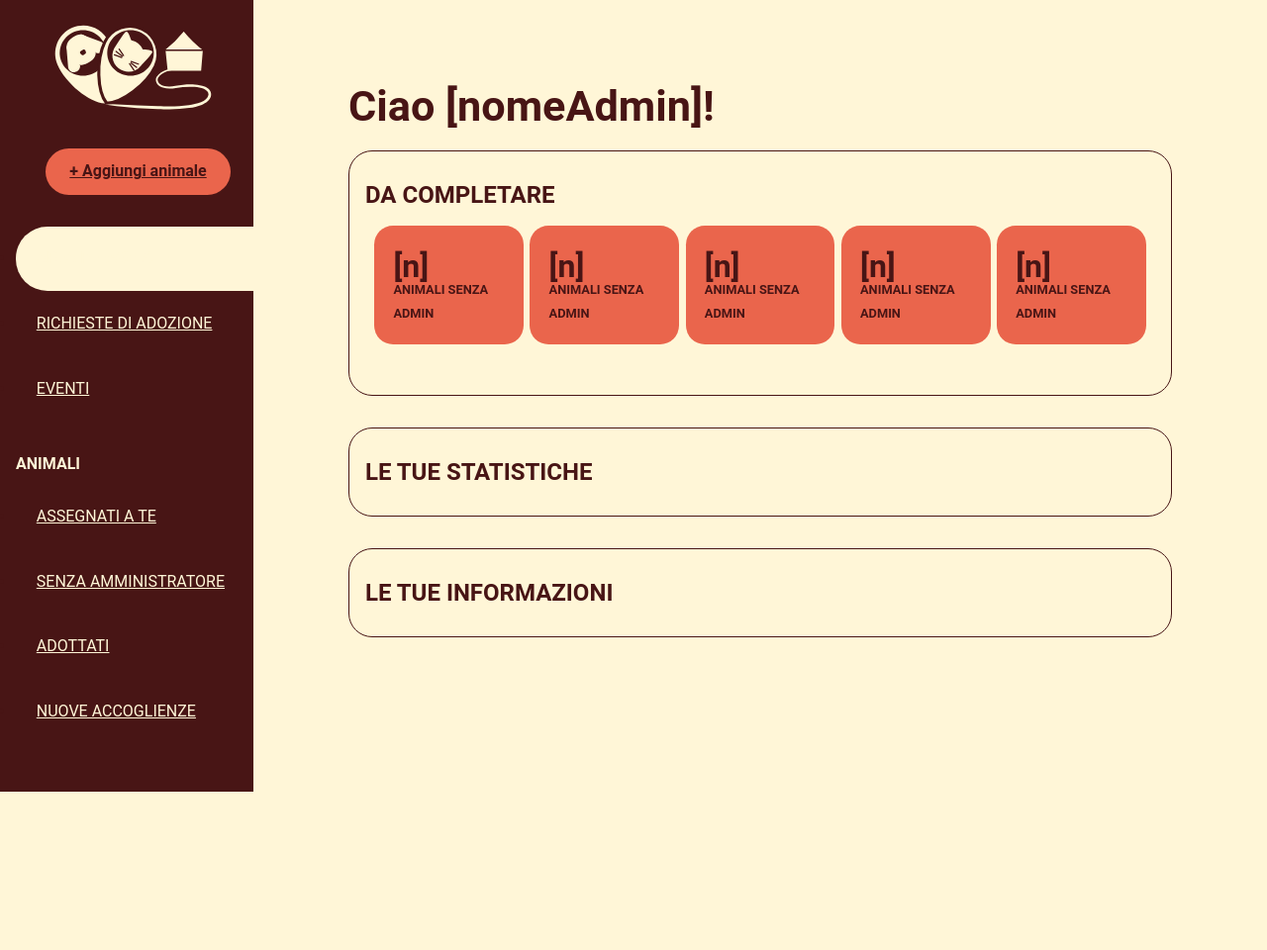
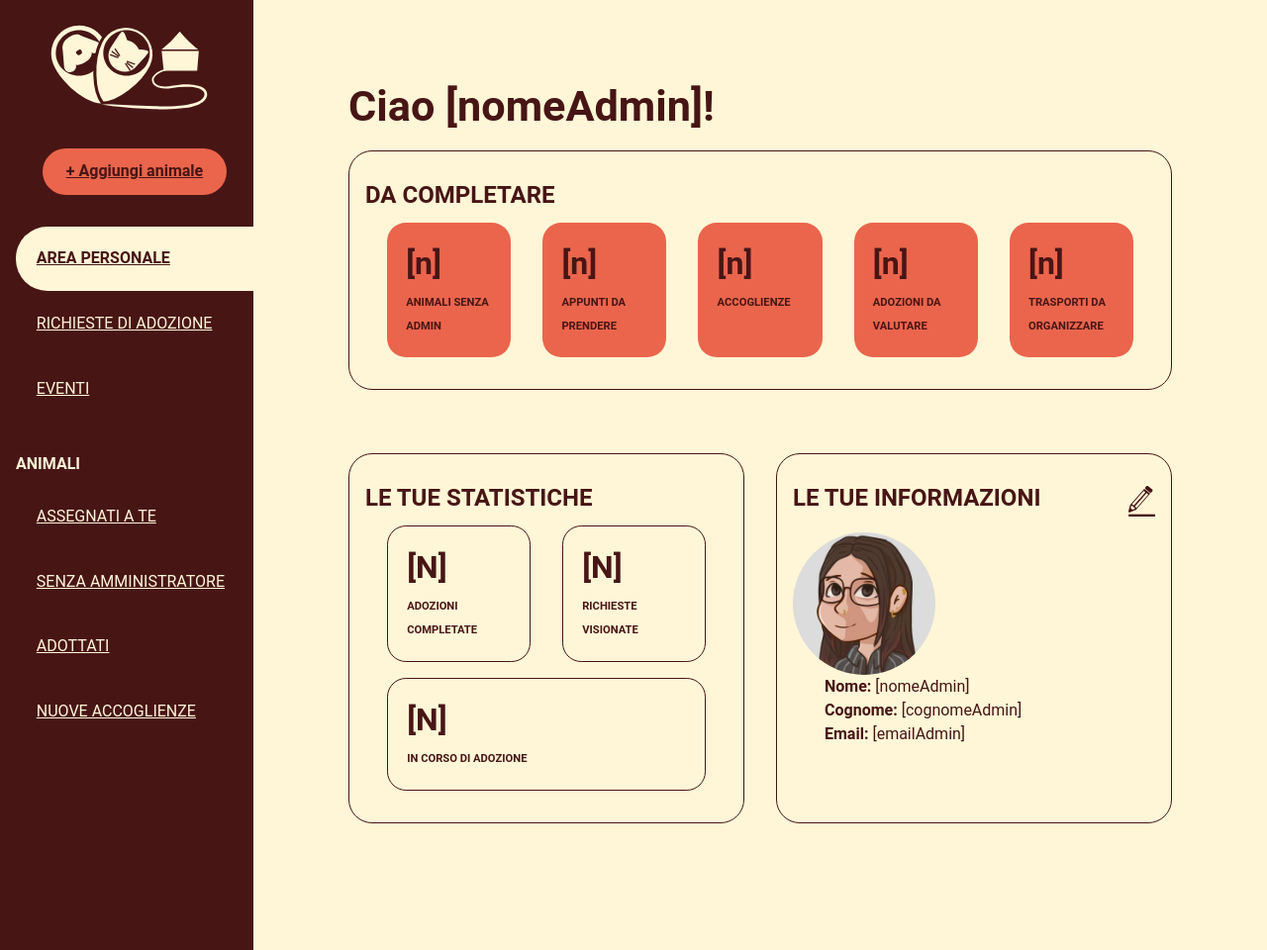
Before and after one commit to AngelaFavaro/PetMatch, a PHP site: page /area-riservata in a window 1280 px wide. Shown: the whole page at 99% size. Before the commit the page ends 800 px from the top, so only its background shows below. Run offline with PHP 8.4, Linux system fonts and the light colour scheme; some web fonts are replaced.

Commit message:
terminata pagina statica (no query php)

```diff
--- a/src/css/style.css
+++ b/src/css/style.css
@@ -1,6 +1,7 @@
 * {
 	padding: 0em;
 	margin: 0em;
+    box-sizing: border-box;
 }
 
 :root{
@@ -21,16 +22,6 @@ a:visited{
     color: var(--visitedcolor);
 }
 
-/* body{
-    max-width: 1200px;
-    max-height: 100%;
-    margin: auto;
-} */
-
-/* body {
-    background-color: var(--bgcolor);
-    color: var(--txtcolor);
-} */
 .container{
     max-width: 1200px;
     /* max-height: 100%; */
@@ -60,9 +51,6 @@ h4{
     font-size: 1.1em;
 }
 
-/* main#content{
-    margin: 10% auto;
-} */
 
 /*==================PULSANTI==================*/
 a.orange-button{
@@ -194,8 +182,10 @@ footer h4 {
 
 
 
-/* ================== =========== AREA RISERVATA ADMIN================== ============*/
+/* ================== =========== PAGINE ADMIN================== ============*/
 
+
+/* ================== AREA RISERVATA ADMIN==================*/
 body#admin-body{
     background-color: var(--footercolor);
 }
@@ -206,53 +196,61 @@ div#admin-area article h2{
 
 div#admin-area{
     padding: 6em;
-    max-width: 1200px;
 }
 
 div#admin-area article {
-  padding:2em 1em;
+  padding:2em 1em 0em 1em;
   border: 1px solid var(--txtcolor);
   border-radius:1.5em;
   margin: 2em 0em;
 }
 
-ul#to-do-list a{
-    text-decoration: none;
-    display: inline-block;
-    /*! text-align: center; */ /*! margin: 2em auto; */
-    width: fit-content;
-    background-color: var(--buttoncolor);
-    color: var(--txtcolor);
-    padding: 1.8em 1.2em 1.2em 1.2em;
-    border-radius: 1.2em;
-    font-weight: 600;
-    transition: background-color 0.4s ease;
-}
-
-
-#to-do-list{
+/* stesso pattern usato per le section del footer*/
+ul#to-do-list, ul#statistics-list {
     margin: 0 -10px;
     display: flex;
     list-style: none;
     flex-wrap: wrap;
     padding: 1em 1em;
 }
-#to-do-list li{
-    padding: 0.2em;
+
+ul#to-do-list li, ul#statistics-list li{
+    display: inline-block;
+    padding: 1.8em 1.2em 1.2em 1.2em;
+    border-radius: 1.2em;
+    font-weight: 600;
+    margin: 0em 1em; /*spazio orizzontale*/
+    margin-bottom: 1em; /*se vanno a capo hanno un po' di spazio*/
     flex: 1 1 100px;
 }
+
+ul#to-do-list li{
+     background-color: var(--buttoncolor);
+}
+
+ul#statistics-list li{
+    border: 1px solid var(--txtcolor);
+}
+#to-do-list a, #statistics-list a{
+   width:100%; /*riempie tutto il li*/
+   color: var(--txtcolor);
+    text-decoration: none;
+}
+
 p.query-type{
-    font-size: 0.8em;
+    font-size: 0.7em;
+    /* margin: 0 1em; */
 }
 p.n-query{
     font-size:2em;
     font-weight: 700;
+    margin-bottom: 0.5em;
 }
 /* ================== MENU ADMIN==================*/
 
 nav#menu-admin {
     float: left;
-    width: 19.3%;
+    width: 20%;
     padding: 1em 0em 1em 1em;
     /* height: 100%; */
     overflow: hidden;
@@ -267,15 +265,15 @@ body#admin-body main {
 
 
 nav#menu-admin img {
+    display: block;
+    margin: 0 auto;
     width: 12em;
-    display: block;
-    margin-left: auto;
-    margin-right: auto;
+    max-width: 100%;
+    height: auto;
 }
 
 
 nav#menu-admin li {
-  /*! margin-bottom: 2em; */
   padding: 1.3em;
 }
 
@@ -284,9 +282,12 @@ nav#menu-admin li#currentLink {
     border-radius: 2em 0em 0em 2em;
     color: var(--txtcolor);
 }
-
+nav#menu-admin li a:visited{
+    color: var(--visitedcolor);
+}
 nav#menu-admin li#currentLink a{
     font-weight: 700;
+    color: var(--txtcolor);
 }
 
 nav#menu-admin span{
@@ -298,10 +299,48 @@ nav#menu-admin ul{
     margin-top:0.5em;
     margin-bottom: 2em;
 }
-/*========================================================
-NAVIGATION HELP
-========================================================
-*/
+
+div#row2{
+    display: flex;
+    flex-wrap: wrap;
+    gap: 2em;
+}
+
+div#row2 article{
+    flex: 1 1 200px;
+}
+#admin-info {
+    display: flex;
+    flex-direction: column; /* Mette la testata SOPRA e le info SOTTO */
+}
+
+.header-info h2{
+    float: left;
+}
+
+.header-info img{
+    float: right;
+}
+
+#info-container {
+    display: flex;
+    flex-wrap: wrap;
+}
+
+.circle-foto {
+    width: 9em;
+    height: 9em;
+    object-fit: cover;
+    clip-path: circle(50%);
+}
+.text-details{
+    margin: auto 2em;
+}
+.header-info, #info-container{
+    margin-bottom: 1em;
+}
+
+/*================NAVIGATION HELP ==================*/
 
 .navigationHelp {
 	position: absolute;
--- a/src/template/main/admin/area-riservata.html
+++ b/src/template/main/admin/area-riservata.html
@@ -1,6 +1,6 @@
 <div id="admin-area">
     <h1>Ciao [nomeAdmin]!</h1> <!--TODO -->
-    <article id="">
+    <article aria-label="Le tue attività da completare">
         <h2>DA COMPLETARE</h2>
         <ul id="to-do-list">
             <li>
@@ -12,34 +12,69 @@
             <li>
                 <a href="" >
                     <p class="n-query">[n]</p>
-                    <p class="query-type">ANIMALI SENZA ADMIN</p>
+                    <p class="query-type">APPUNTI DA PRENDERE</p>
                 </a>
             </li>
             <li>
                 <a href="" >
                     <p class="n-query">[n]</p>
-                    <p class="query-type">ANIMALI SENZA ADMIN</p>
+                    <p class="query-type">ACCOGLIENZE</p>
                 </a>
             </li>
             <li>
                 <a href="" >
                     <p class="n-query">[n]</p>
-                    <p class="query-type">ANIMALI SENZA ADMIN</p>
+                    <p class="query-type">ADOZIONI DA VALUTARE</p>
                 </a>
             </li>
             <li>
                 <a href="" >
                     <p class="n-query">[n]</p>
-                    <p class="query-type">ANIMALI SENZA ADMIN</p>
+                    <p class="query-type">TRASPORTI DA ORGANIZZARE</p>
                 </a>
             </li>
         </ul>
 
     </article>
-    <article>
-        <h2>LE TUE STATISTICHE</h2>
-    </article>
-    <article>
-        <h2>LE TUE INFORMAZIONI</h2>
-    </article>
+    <div id="row2">
+        <article id="statistics-area" aria-label="Le tue statistiche">
+            <h2>LE TUE STATISTICHE</h2>
+            <ul id="statistics-list">
+                <li>
+                    <p class="n-query">[N]</p>
+                    <P class="query-type">ADOZIONI COMPLETATE</P>
+                </li>
+                <li>
+                    <p class="n-query">[N]</p>
+                    <P class="query-type">RICHIESTE VISIONATE</P>
+                </li>
+                <li>
+                    <p>
+                        <p class="n-query">[N]</p>
+                        <P class="query-type">IN CORSO DI ADOZIONE</P>
+                    </p>
+                </li>
+            </ul>
+        </article>
+        <article id="admin-info" aria-label="Le tue informazioni personali">
+            <div class="header-info">
+                <h2>LE TUE INFORMAZIONI</h2>
+                <!-- TODO da mettere collegamento-->
+                <a href="./">
+                    <img src="./assets/icons/edit-pencil.svg" alt="Modificare le informazioni">
+                </a>
+            </div>
+
+            <div id="info-container">
+                <img src="./assets/images/linor.jpg" alt="Foto di [nome]" class="circle-foto">
+
+                <div class="text-details">
+                    <p><strong>Nome:</strong> [nomeAdmin]</p>
+                    <p><strong>Cognome:</strong> [cognomeAdmin]</p>
+                    <p><strong>Email:</strong> [emailAdmin]</p>
+                </div>
+            </div>
+        </article>
+    </div>
+
 </div>
--- a/src/template/partials/footer.html
+++ b/src/template/partials/footer.html
@@ -32,10 +32,10 @@
             </li>
             <li>
                 <nav aria-label="Menù contattaci">
+                    <h4>SEGUICI SU</h4>
                     <a href="./home" lang="en" aria-label="Vai alla home">
                         <img src="./assets/icons/logo.svg" id="logo" alt="">
                     </a>
-                    <h4>SEGUICI SU</h4>
                     <ul class="footer-submenu">
                         <li>
                             <a href="https://www.instagram.com/petmatch_shelter" target="_blank">
```
Also changed, not shown: assets/icons/edit-pencil.svg (added), assets/images/linor.jpg (renamed from assets/linor.jpg).
